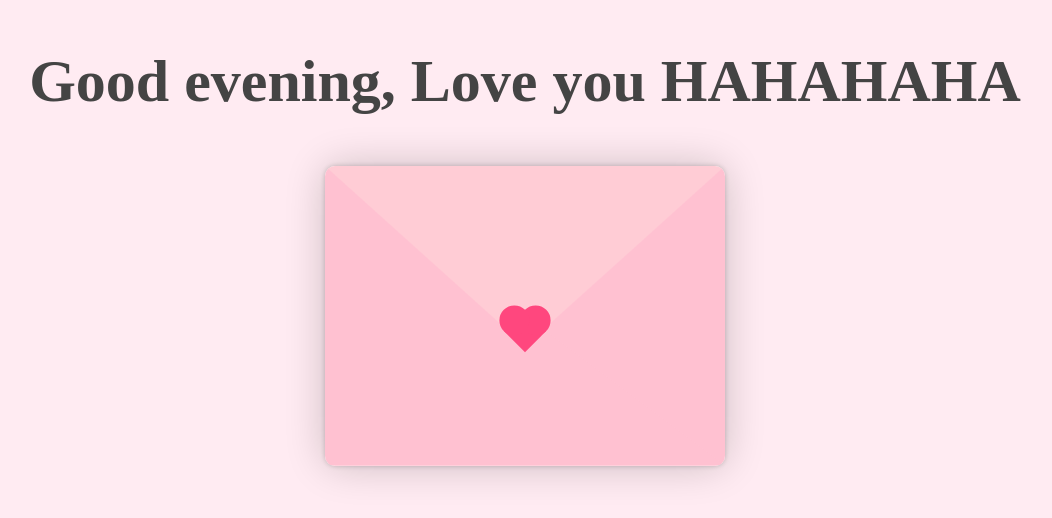
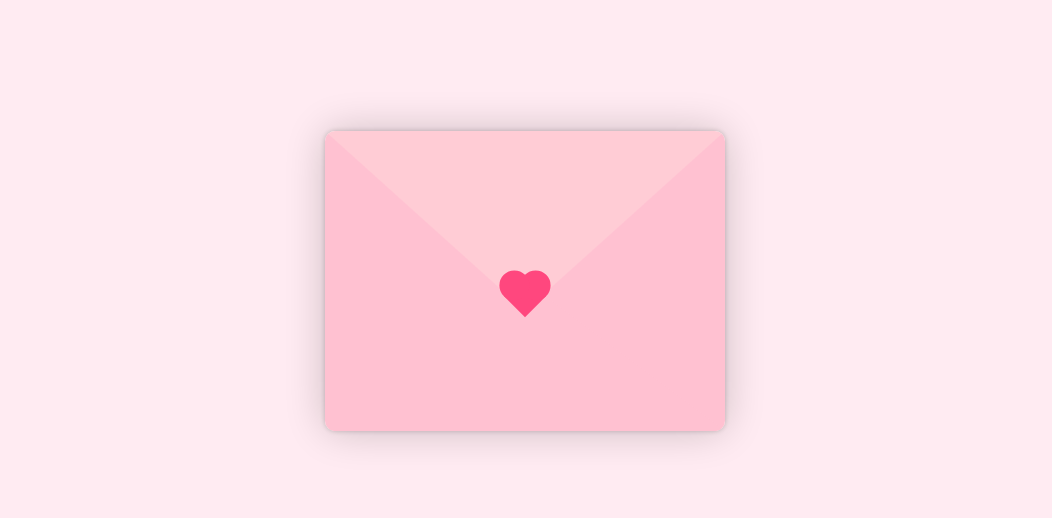
Before and after one commit to limkian16-collab/bff-zairish-2, a plain HTML site: page index.html in a window 1280 px wide. Shown: the part 144-662 px from the top of the page, without its empty margins (115-1167 px from the left). Drawn offline with Linux system fonts and the light colour scheme.

Commit message:
Update index.html

```diff
--- a/index.html
+++ b/index.html
@@ -13,7 +13,7 @@
 <body>
     <!-- Main title of the page -->
     <h1>
-        Good evening, Love you HAHAHAHA
+
     </h1>
 
     <!-- Container used to limit the width of the envelope area -->
```
